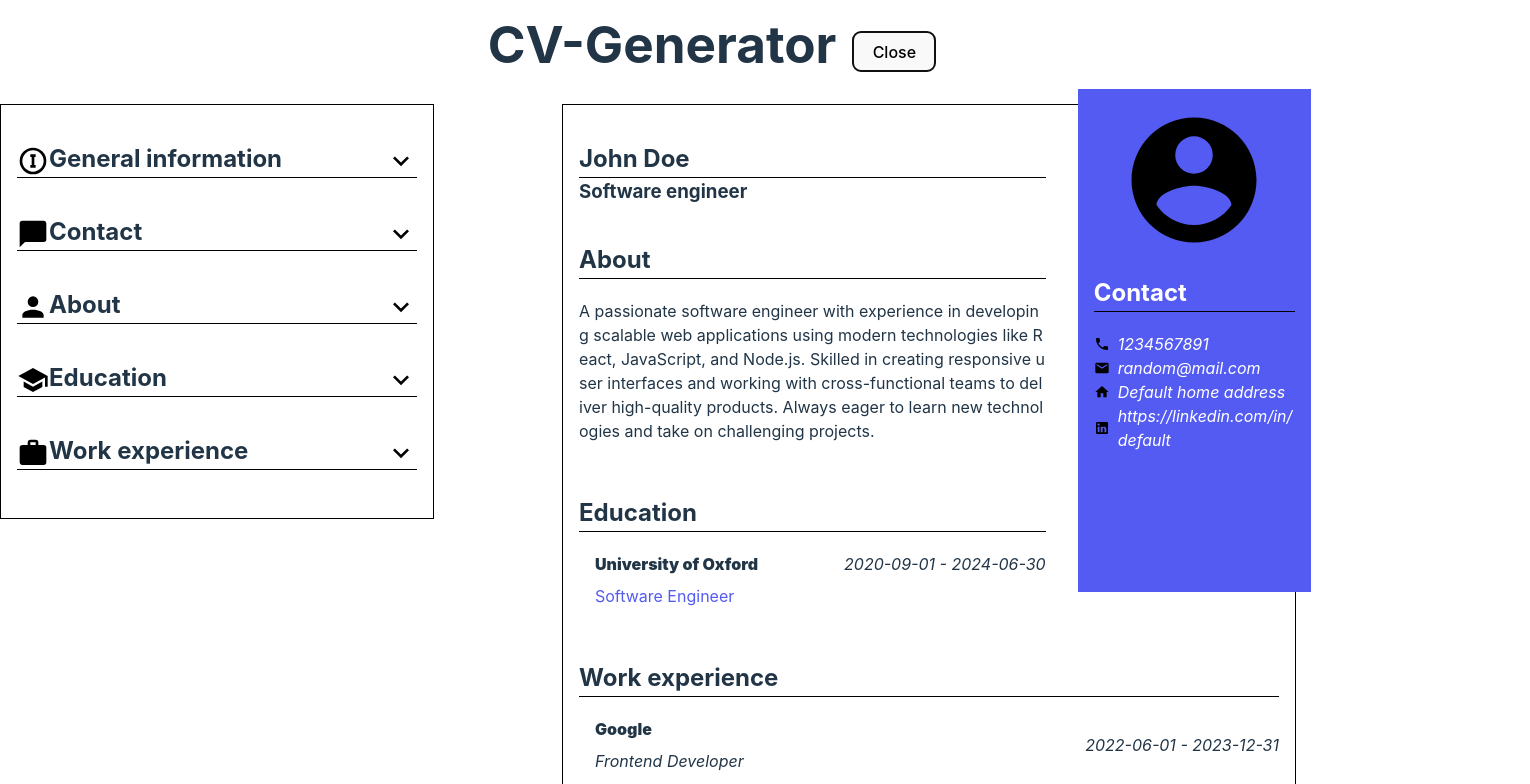
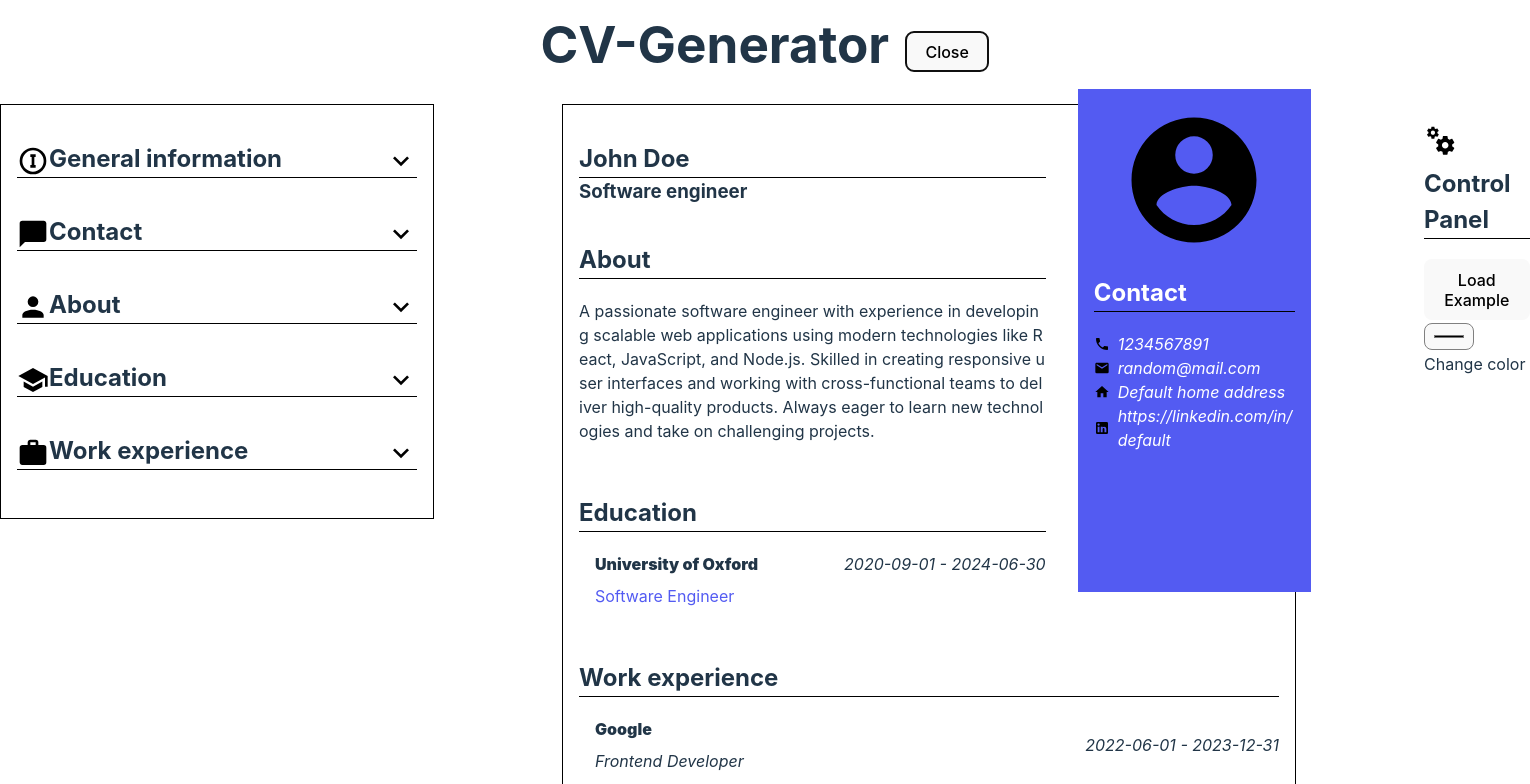
Before and after one commit to R3ndrex/CV-Generator, a React (Vite) app: page / in a window 1280 px wide. Both pictures are taken after a click on the button "Edit". Shown: the top 784 px of the page, 1530 px wide, since content can reach past the window. Built offline with nearby package versions, Linux system fonts and the light colour scheme.

Commit message:
Add cogs image to control panel, which changes main color and adds example

```diff
--- a/src/App.jsx
+++ b/src/App.jsx
@@ -19,6 +19,7 @@ import UserImage from "./components/UserImage.jsx";
 import Accordion from "./components/Accordion.jsx";
 import Header from "./components/Header.jsx";
 import WorkExperienceChanger from "./components/WorkExperienceChanger.jsx";
+import ControlPanel from "./components/ControlPanel.jsx";
 import "./App.css";
 
 export default function App() {
@@ -98,9 +99,10 @@ export default function App() {
                     <Contact contacts={contacts} />
                 </aside>
             </main>
-            <div className="example-button">
-                <button onClick={LoadExample}>Load Example</button>
-            </div>
+            <ControlPanel
+                className={`${(!showEdit && "disabled") || "enabled"}`}
+                LoadExample={LoadExample}
+            />
         </>
     );
 }
--- /dev/null
+++ b/src/components/ControlPanel.jsx
@@ -0,0 +1,27 @@
+import Cogs from "../assets/cogs.svg";
+export default function ControlPanel({ LoadExample, className }) {
+    return (
+        <div className={`control-panel ${className}`}>
+            <h2>
+                <img src={Cogs} alt="cogs.svg" className="h2-image" />
+                Control Panel
+            </h2>
+            <button onClick={LoadExample}>Load Example</button>
+
+            <div className="color-container">
+                <input
+                    type="color"
+                    name="user-color-changer"
+                    id="color-changer"
+                    onChange={(e) => changeColor(e.target.value)}
+                />
+                <label htmlFor="color-changer">Change color</label>
+            </div>
+        </div>
+    );
+}
+
+function changeColor(color) {
+    const r = document.querySelector(":root");
+    r.style.setProperty("--changing-color", color);
+}
```
Also changed, not shown: src/assets/cogs.svg (added).
